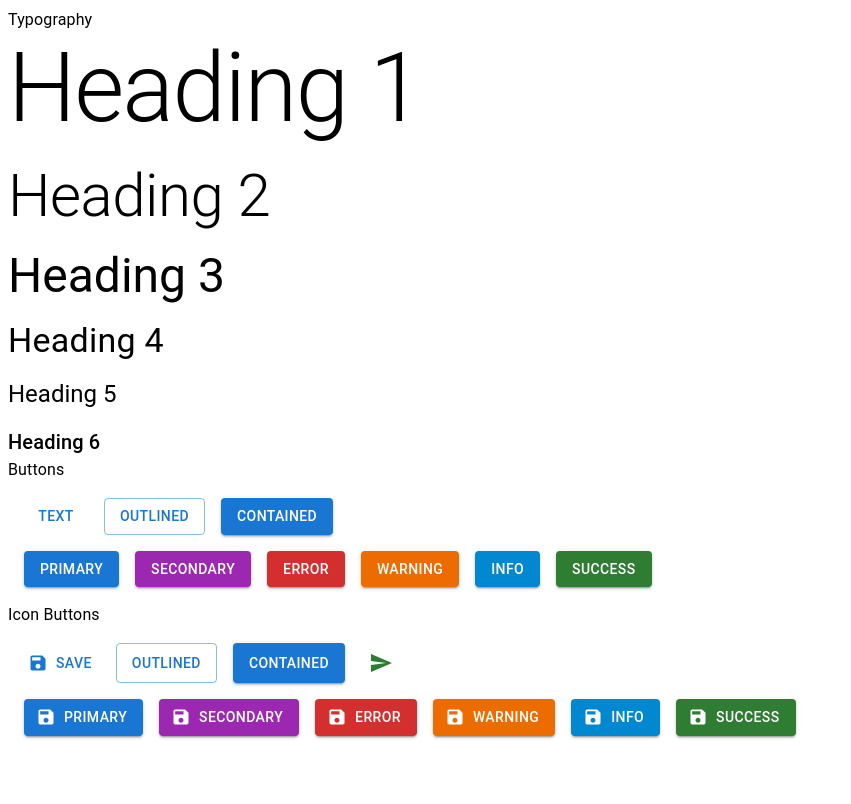
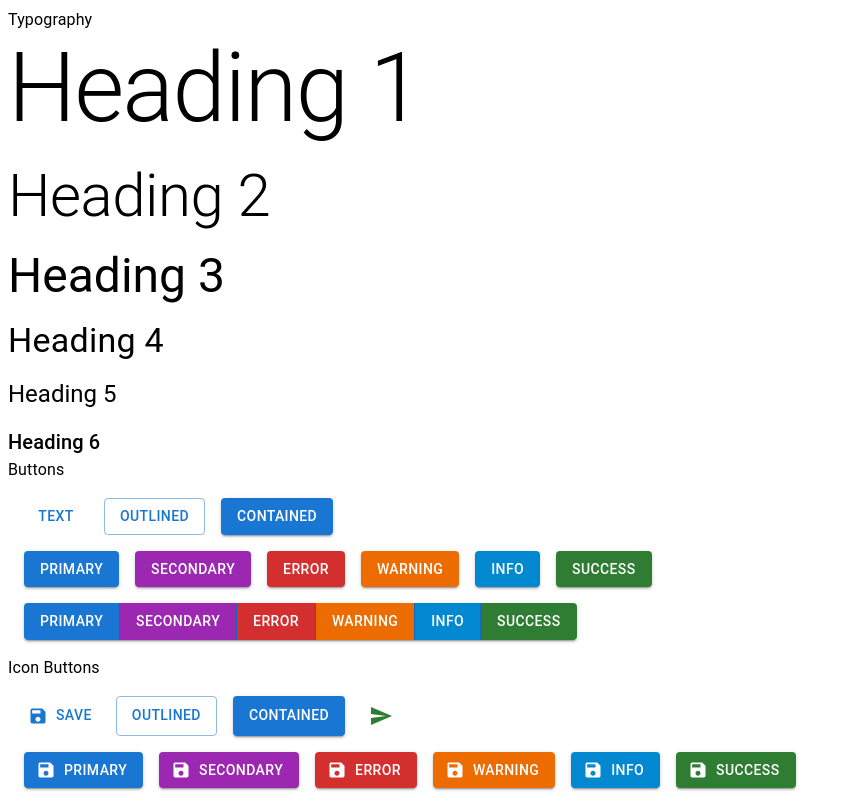
Before and after one commit to sukanta7660/hisab-nikash, a React (Create React App) app: page / in a window 1280 px wide. Shown: the whole page, without its empty margins (0-851 px from the left). Built offline with nearby package versions, Linux system fonts and the light colour scheme.

Commit message:
learn group button

```diff
--- a/src/components/MuiButtons.tsx
+++ b/src/components/MuiButtons.tsx
@@ -1,4 +1,4 @@
-import { Button } from "@mui/material";
+import {Button, ButtonGroup} from "@mui/material";
 import { Stack } from "@mui/system";
 
 const MuiButtons = () => {
@@ -19,6 +19,17 @@
         <Button variant='contained' color='info'>Info</Button>
         <Button variant='contained' color='success'>Success</Button>
       </Stack>
+
+      <Stack spacing={2} margin={2} direction='row'>
+          <ButtonGroup variant='contained'>
+              <Button color='primary'>Primary</Button>
+              <Button color='secondary'>Secondary</Button>
+              <Button color='error'>Error</Button>
+              <Button color='warning'>Warning</Button>
+              <Button color='info'>Info</Button>
+              <Button color='success'>Success</Button>
+          </ButtonGroup>
+      </Stack>
     </>
   );
 
```
